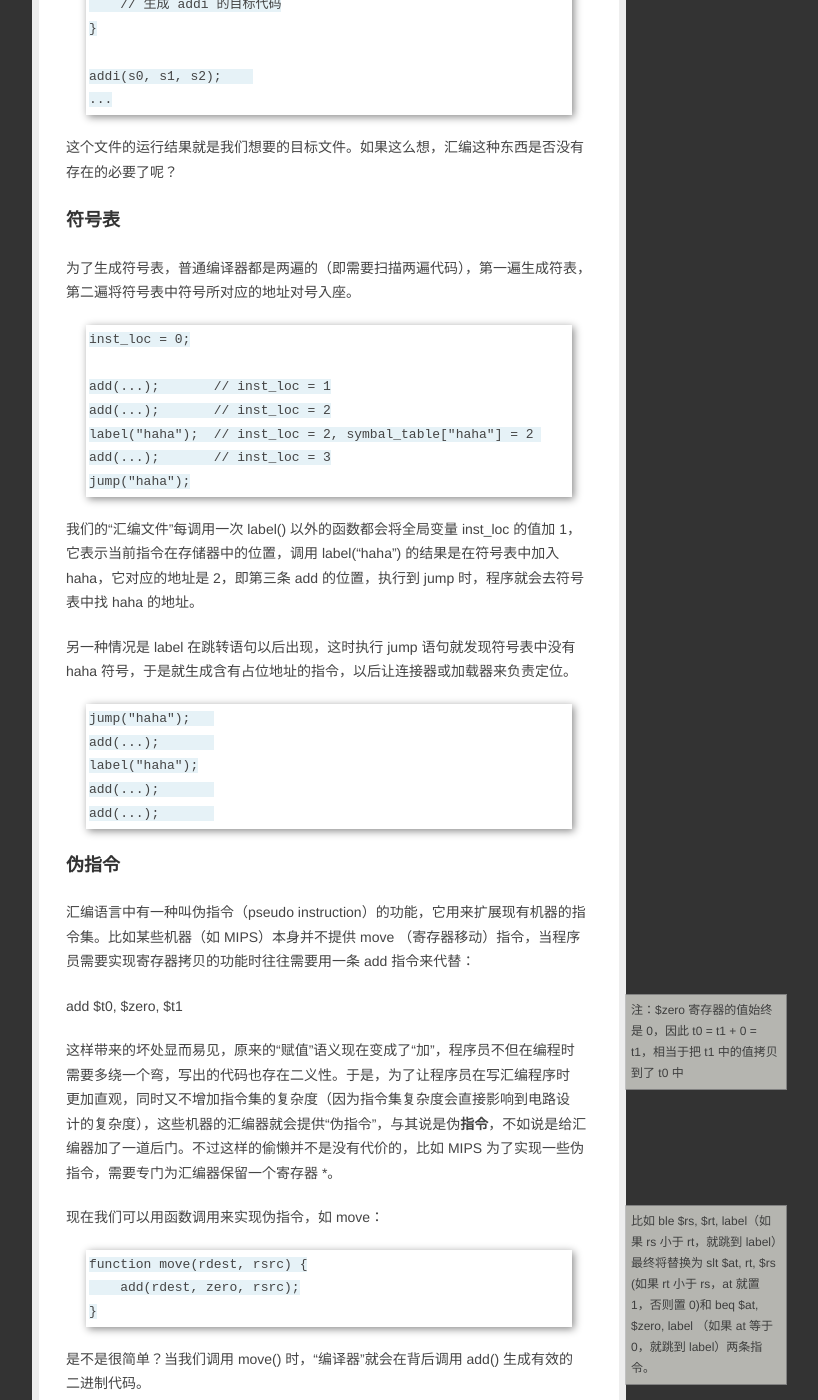
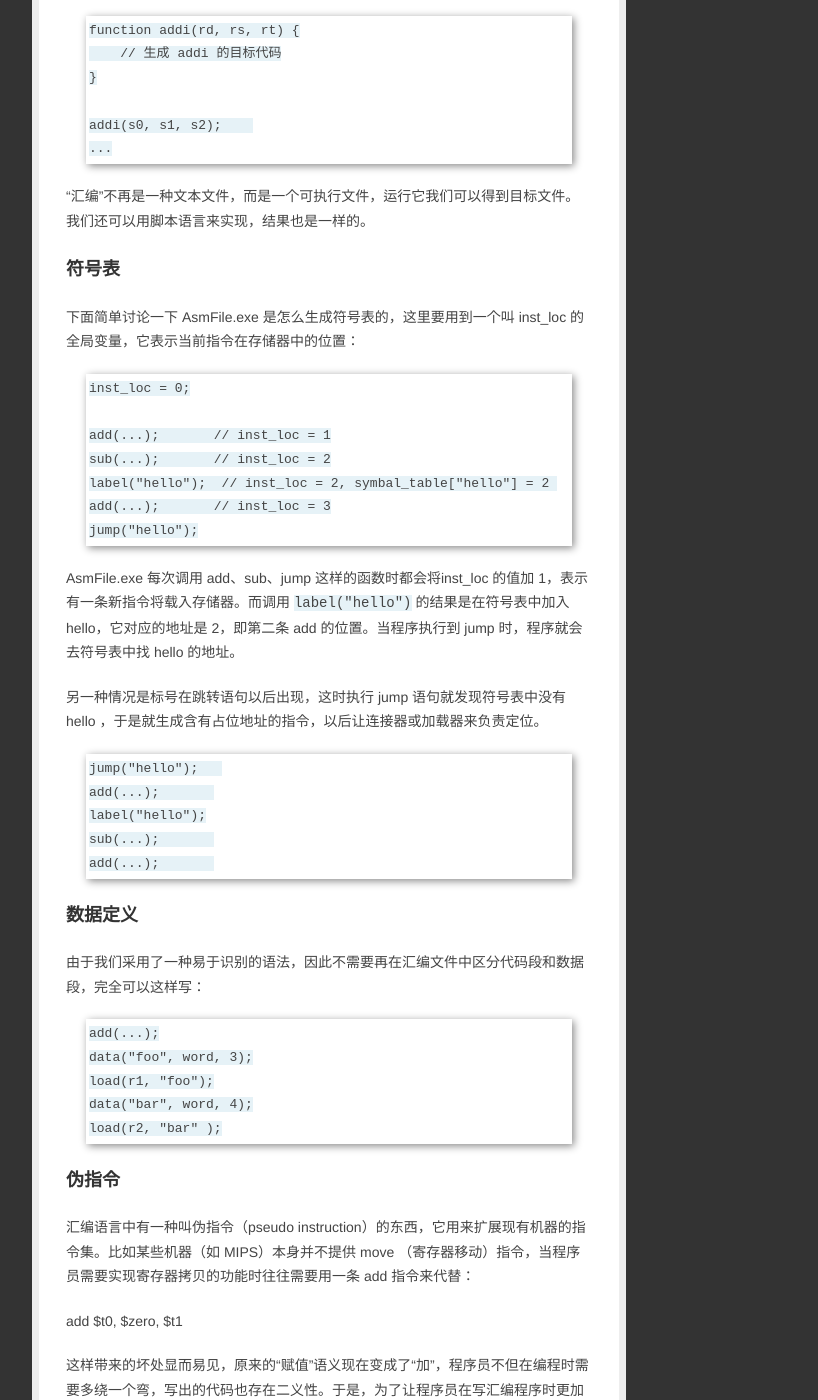
Before and after one commit to dreamsome/onesuper.github.com, a Jekyll site: the page built from _posts/technium/2013-03-21-kill-assembly.md, in a window 1280 px wide and 1400 px high, scrolled down 2077 px. Shown: the whole window, without its empty margins (311-1129 px from the left). Built offline with Jekyll 4.4.1, drawn with Linux system fonts in a browser that asks for light colours; Markdown is read by kramdown in place of the engine named in the settings; comment, search, counter and statistics services are not loaded; some of the changed text lies outside the part shown.

Commit message:
kill assembly

```diff
--- a/_posts/technium/2013-03-21-kill-assembly.md
+++ b/_posts/technium/2013-03-21-kill-assembly.md
@@ -6,10 +6,10 @@
 ---
 
 
-汇编语言诞生于机器语言之后，高级语言之前，作为一个过渡产物它的存在是如此尴尬，以至于今天某些编译器在从源代码生成机器代码的过程中不需要生成它。
+汇编语言诞生于机器语言之后，高级语言之前，作为一个过渡性产品它的存在是如此尴尬，以至于今天有的编译器在从源代码生成机器代码的过程中不需要生成它。
 
 
-和机器语言相比，汇编语言最大的好处是程序员可以写一些符号来代替存储器地址，从而避免了手工计算偏移地址的麻烦。其次是程序员再也用不着记某条指令的操作码，除此之外汇编语言和机器代码并无本质的区别。也就是说。汇编语言仅仅是一种“更可读的”机器语言，但它的某些“设计”使得汇编器实现起来并不简单（至少没有看上去的那么简单）。
+和机器语言相比，汇编语言最大的好处是程序员可以写一些符号来代替存储器地址，从而避免了手工计算偏移地址的麻烦。其次是程序员再也用不着记某条指令的操作码，除此之外汇编语言和机器代码并无本质的区别。换句话说，汇编语言仅仅是一种“更可读的”机器语言，但它的某些“设计”使得汇编器实现起来并不简单（至少没有看上去那么简单）。
 
 
 ### 实现一个汇编器
@@ -23,7 +23,7 @@
 4. 翻译并生成目标代码
 
 
-我们可以用 lex 和 yacc 这样的自动化工具，但是不得不写[冗长的 lexer 和 BNF 文件](http://ranger.uta.edu/~nystrom/courses/cse5317-sp10/project/mips.html)。况且 BNF 适合描述 Algol 系的编程语言：Pascal、C/C++、Java、Perl 或 Python，这些语言的特点是嵌套结构，而汇编语言的结构简单得多，没有这个必要。
+我们可以用 lex 和 yacc 这样的自动化工具，但是不得不写冗长的 lexer 和 [BNF 文件](http://ranger.uta.edu/~nystrom/courses/cse5317-sp10/project/mips.html)。况且 BNF 适合描述 Algol 系的编程语言：Pascal、C/C++、Java、Perl 或 Python，这些语言的特点是嵌套结构，而汇编语言的结构简单得多。
 
 
 第二种方法是用正则表达式。`/\s*(\w{2,3})\s+((\w+)(,\w+)?)?/`这个正则表达式就能匹配 2 个操作数（Op A, B）和 3 个操作数（Op A, B, C）的情况，然后根据匹配出来的模式提取操作数和操作码以便生成二进制代码，或进行错误处理。
@@ -35,17 +35,20 @@
 这种模式的语法分析器方法叫 "ad hoc"（专设）parser，比用 BNF 简单，但是还是要进行一系列判断（比如匹配出操作数后我们需要继续判断操作数是寄存器，还是立即数，或是一个 label，然后进行相应的动作）。
 
 
-但是既然二进制代码之间是一对一的关系，汇编语言不过是指令的一些助记符而已，实现一个汇编器究竟需要那么复杂么？
+但是既然二进制代码之间是一对一的关系，汇编语言不过是指令的一些助记符而已，实现一个汇编器有必要那么复杂吗？更准确的问题是：为汇编器编写 parser 是必须的吗？
+
+
+在回答这个问题之前我们先来看一块他山之石。
 
 
 
 ### RTL
 
 
-GCC 在设计中间语言到时候使用了一种非常接近汇编但是比汇编语言更巧妙的语言作为中间形式，这种语言叫 RTL（Register Tranfer Language）。
+GCC 在设计中间语言时使用了一种非常接近汇编但是比汇编更优雅的语言作为中间形式，这种语言就是 RTL（Register Tranfer Language）。
 
 
-RTL 的语法十分像 Lisp，据说作者发明时受到了 Lisp 的启发。例如下面这段稍作简化的代码的作用是把 1 号寄存器的内容加上 2 号寄存器的内容，然后保存到 3 号寄存器中。
+RTL 的语法十分像 Lisp，据说作者在发明 RTL 的时候受到了 Lisp 的启发。例如下面这段稍作简化的代码的作用是把 1 号寄存器的内容加上 2 号寄存器的内容，然后保存到 3 号寄存器中。
 
 
      (set (reg 3)
@@ -53,22 +56,19 @@
          (reg 2)))
 
 
-首先，这种中间语言是与目标机器无关。GCC 的前端从源代码生成 RTL，后端根据目标机器信息（如字节序、字长等）可以用 RTL 直接生成目标代码。当然这是 RTL 在设计时的目标，这一点上它和汇编语言没有可比性。
+首先，这种中间语言是与目标机器无关。GCC 的前端从源代码生成 RTL，后端根据目标机器信息（如字节序、字长等）可以用 RTL 直接生成目标代码。当然 RTL 是中间语言，这一点上它和机器相关的汇编语言没有可比性。
 
 
-但是和汇编语言相比，它有一个很大的好处，那就是为这种语言实现 parser 是一件轻而易举的事情。因为实现一个 Lisp 语言解释器本身就很简单。前提是程序员需要这样写汇编：
+但是和汇编语言相比，它有一个很大的好处，那就是为这种语言实现 parser 是一件轻而易举的事情，因为实现一个 Lisp 语言解释器本身就很简单。前提是程序员需要这样写汇编：
 
 
-    (label1
-      (addi $s1, $0, -1)
+    (label hello
+      (add $s1, $2, $3)
       (lw, $s0, $sp, 4)
     )
 
 
-而调用 addi 其实就是用这些参数生成对应的 0101……
-
-
-我们甚至可以借助某种高级语言写一个“汇编文件”：
+add 函数调用的语义变成了“生成 add 语句的二进制代码”。我们甚至可以借助其他高级语言写一个 AsmFile.exe：
 
 
     function addi(rd, rs, rt) {
@@ -79,52 +79,65 @@
     ...
 
 
-这个文件的运行结果就是我们想要的目标文件。如果这么想，汇编这种东西是否没有存在的必要了呢？
+“汇编”不再是一种文本文件，而是一个可执行文件，运行它我们可以得到目标文件。我们还可以用脚本语言来实现，结果也是一样的。
 
 
 ### 符号表
 
 
-为了生成符号表，普通编译器都是两遍的（即需要扫描两遍代码），第一遍生成符表，第二遍将符号表中符号所对应的地址对号入座。
+下面简单讨论一下 AsmFile.exe 是怎么生成符号表的，这里要用到一个叫 inst_loc 的全局变量，它表示当前指令在存储器中的位置：
 
     inst_loc = 0;
 
     add(...);       // inst_loc = 1
-    add(...);       // inst_loc = 2
-    label("haha");  // inst_loc = 2, symbal_table["haha"] = 2
+    sub(...);       // inst_loc = 2
+    label("hello");  // inst_loc = 2, symbal_table["hello"] = 2
     add(...);       // inst_loc = 3
-    jump("haha");
+    jump("hello");
 
 
-我们的“汇编文件”每调用一次 label() 以外的函数都会将全局变量 inst_loc 的值加 1，它表示当前指令在存储器中的位置，调用 label("haha") 的结果是在符号表中加入 haha，它对应的地址是 2，即第三条 add 的位置，执行到 jump 时，程序就会去符号表中找 haha 的地址。
+AsmFile.exe 每次调用 add、sub、jump 这样的函数时都会将inst_loc 的值加 1，表示有一条新指令将载入存储器。而调用 `label("hello")` 的结果是在符号表中加入 hello，它对应的地址是 2，即第二条 add 的位置。当程序执行到 jump 时，程序就会去符号表中找 hello 的地址。
 
 
-另一种情况是 label 在跳转语句以后出现，这时执行 jump 语句就发现符号表中没有 haha 符号，于是就生成含有占位地址的指令，以后让连接器或加载器来负责定位。
+另一种情况是标号在跳转语句以后出现，这时执行 jump 语句就发现符号表中没有 hello ，于是就生成含有占位地址的指令，以后让连接器或加载器来负责定位。
 
 
+    jump("hello");
+    add(...);
+    label("hello");
+    sub(...);
+    add(...);
 
-    jump("haha");
+
+### 数据定义
+
+
+由于我们采用了一种易于识别的语法，因此不需要再在汇编文件中区分代码段和数据段，完全可以这样写：
+
+
     add(...);
-    label("haha");
-    add(...);
-    add(...);
+    data("foo", word, 3);
+    load(r1, "foo");
+    data("bar", word, 4);
+    load(r2, "bar" );
+
+
 
 
 
 ### 伪指令
 
 
-汇编语言中有一种叫伪指令（pseudo instruction）的功能，它用来扩展现有机器的指令集。比如某些机器（如 MIPS）本身并不提供 move （寄存器移动）指令，当程序员需要实现寄存器拷贝的功能时往往需要用一条 add 指令来代替：
+汇编语言中有一种叫伪指令（pseudo instruction）的东西，它用来扩展现有机器的指令集。比如某些机器（如 MIPS）本身并不提供 move （寄存器移动）指令，当程序员需要实现寄存器拷贝的功能时往往需要用一条 add 指令来代替：
 
 
-<span class="sidenote">注：$zero 寄存器的值始终是 0，因此 t0 = t1 + 0 = t1，相当于把 t1 中的值拷贝到了 t0 中</span>
 add $t0, $zero, $t1
 
 
-这样带来的坏处显而易见，原来的“赋值”语义现在变成了“加”，程序员不但在编程时需要多绕一个弯，写出的代码也存在二义性。于是，为了让程序员在写汇编程序时更加直观，同时又不增加指令集的复杂度（因为指令集复杂度会直接影响到电路设计的复杂度），这些机器的汇编器就会提供“伪指令”，与其说是伪**指令**，不如说是给汇编器加了一道后门。不过这样的偷懒并不是没有代价的，比如 MIPS 为了实现一些伪指令，需要专门为汇编器保留一个寄存器 *。
+
+这样带来的坏处显而易见，原来的“赋值”语义现在变成了“加”，程序员不但在编程时需要多绕一个弯，写出的代码也存在二义性。于是，为了让程序员在写汇编程序时更加直观，同时又不增加指令集的复杂度（因为指令集复杂度会直接影响到电路设计的复杂度），这些机器的汇编器就会提供“伪指令”，与其说是伪**指令**，不如说是给汇编器加了一道后门。
 
 
-<span class="sidenote">比如 ble $rs, $rt, label（如果 rs 小于 rt，就跳到 label）最终将替换为 slt $at, rt, $rs (如果 rt 小于 rs，at 就置 1，否则置 0)和 beq $at, $zero, label （如果 at 等于 0，就跳到 label）两条指令。</span>
 
 
 现在我们可以用函数调用来实现伪指令，如 move：
@@ -138,10 +151,22 @@
 是不是很简单？当我们调用 move() 时，“编译器”就会在背后调用 add() 生成有效的二进制代码。
 
 
-或我们可以用下面这个函数来实现 stack push 功能：
+我们可以用下面这个函数来实现”压栈“：
 
 
     function push(r3) {
         addi(sp, sp, -4); // 栈顶增长
         sw(r3, sp, 0);    // 寄存器的内容入栈
     }
+
+
+进一步抽象就实现“函数调用”的功能：
+
+<span class="sidenote">一些结构中可能会用寄存器来传递参数，这里没考虑到这种情况。</span>
+
+
+    function call(name, arg1, arg2) {
+         push(arg1);
+         push(arg2);
+         jal(name);
+    }
```
